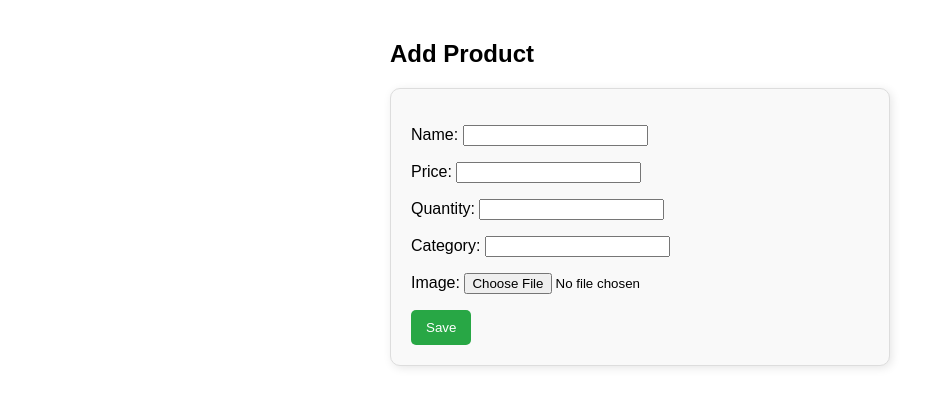
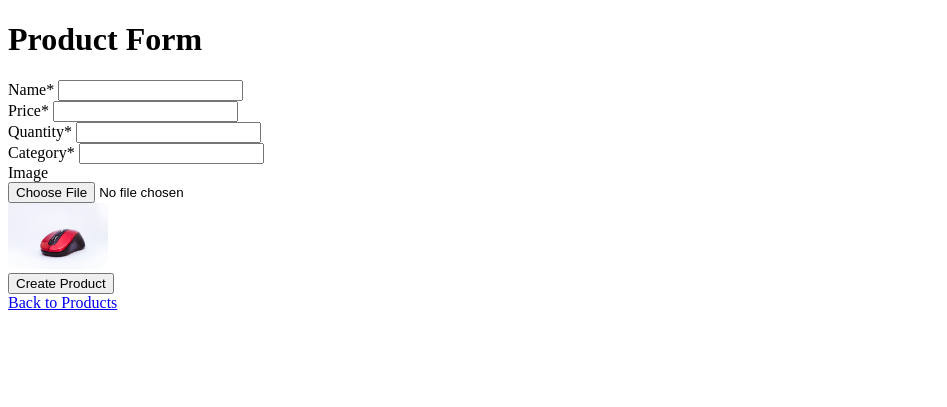
Before and after one commit to Estie-T30/E_COMMERCE_PLATFORM, a Django app: template shop/templates/shop/product_form.html in a window 1280 px wide. Shown: the top 407 px of the page, without its empty margins (0-947 px from the left). Run offline with Django 5.2, Linux system fonts and the light colour scheme; the template is opened without the code that fills it: values that come from a table or form of the project are taken from there, others are empty; data comes from the database, SQL or seed files in the repository; some libraries are stand-ins or nearby versions.

Commit message:
Third commit

```diff
--- a/Buckingham_Mall/settings.py
+++ b/Buckingham_Mall/settings.py
@@ -38,7 +38,8 @@ INSTALLED_APPS = [
     'django.contrib.sessions',
     'django.contrib.messages',
     'django.contrib.staticfiles',
-    'shop'
+    'shop',
+    'crispy_forms'
 ]
 
 MIDDLEWARE = [
@@ -126,3 +127,5 @@ MEDIA_ROOT = os.path.join(BASE_DIR, 'media/')
 # https://docs.djangoproject.com/en/5.1/ref/settings/#default-auto-field
 
 DEFAULT_AUTO_FIELD = 'django.db.models.BigAutoField'
+
+CRISPY_TEMPLATE_PACK = 'bootstrap4'
--- a/Buckingham_Mall/urls.py
+++ b/Buckingham_Mall/urls.py
@@ -18,10 +18,16 @@ from django.contrib import admin
 from django.urls import path, include
 from django.conf.urls.static import static
 from django.conf import settings
+from shop.views import product_list, product_create, product_update, product_delete, retrieve_product
+
 
 urlpatterns = [
     path('admin/', admin.site.urls),
-    path('shop/', include('shop.urls')),  # Include shop app URLs
+    path('list/', product_list, name='product-list'),
+    path('create/', product_create, name='product-create'),
+    path('update/<int:pk>/', product_update, name='product-update'),
+    path('delete/<int:pk>/', product_delete, name='product-delete'),
+    path('retrieve/<int:pk>/', retrieve_product, name='product-detail')
 ]
 
 
--- a/shop/models.py
+++ b/shop/models.py
@@ -5,6 +5,10 @@ from django.core.exceptions import ValidationError
 # Create your models here.
 
 def validate_image_size(value):
+    if not value:
+        return
+    if not hasattr(value, 'size'):
+        raise ValidationError('Invalid image file.')
     # 1MB = 1024 * 1024 bytes
     max_size = 1024 * 1024
     if value.size > max_size: raise ValidationError(f'The image size should not exceed {max_size} bytes (1MB)')
@@ -16,7 +20,7 @@ class Product(models.Model):
     price = models.DecimalField(max_digits=10, decimal_places=2)
     quantity = models.IntegerField()
     category = models.CharField(max_length=100)
-    image = models.ImageField(default="Product.jpg", upload_to="product_images/", validators = [validate_image_size], blank=True, null=True)
+    image = models.ImageField(default="product_images/Product.jpg", upload_to="product_images/", validators = [validate_image_size], blank=True, null=True)
     created_at = models.DateTimeField(auto_now_add=True)
     updated_at = models.DateTimeField(auto_now=True)
 
--- a/shop/templates/shop/product_form.html
+++ b/shop/templates/shop/product_form.html
@@ -1,45 +1,22 @@
+{% load crispy_forms_tags %}
 <!DOCTYPE html>
 <html lang="en">
 <head>
     <meta charset="UTF-8">
     <meta name="viewport" content="width=device-width, initial-scale=1.0">
-    <title>{% if form.instance.pk %}Edit{% else %}Add{% endif %} Product</title>
-    <style>
-        body {
-            font-family: Arial, sans-serif;
-            max-width: 500px;
-            margin: auto;
-            padding: 20px;
-        }
-        form {
-            padding: 20px;
-            border: 1px solid #ddd;
-            border-radius: 10px;
-            box-shadow: 2px 2px 10px rgba(0, 0, 0, 0.1);
-            background: #f9f9f9;
-        }
-        button {
-            background-color: #28a745;
-            color: white;
-            border: none;
-            padding: 10px 15px;
-            border-radius: 5px;
-            cursor: pointer;
-        }
-        button:hover {
-            background-color: #218838;
-        }
-    </style>
+    <title>Document</title>
 </head>
 <body>
-
-    <h2>{% if form.instance.pk %}Edit{% else %}Add{% endif %} Product</h2>
-
+    <h1>Product Form</h1>
     <form method="post" enctype="multipart/form-data">
         {% csrf_token %}
-        {{ form.as_p }}
-        <button type="submit">Save</button>
+        {{ form|crispy }}
+        {% if product.image %}
+        <img src="{{ product.image.url }}" alt="{{ product.name}}" width="100"><br>
+        {% endif %}
+        <button type="submit" class="btn btn-primary">Create Product</button><br>
+        <a href="{% url 'product-list' %}" class="btn btn-secondary">Back to Products</a>
+
     </form>
-
 </body>
 </html>
--- a/shop/urls.py
+++ /dev/null
@@ -1,9 +0,0 @@
-from django.urls import path
-from .views import product_list, product_create, product_update, product_delete
-
-urlpatterns = [
-    path('', product_list, name='product_list'),
-    path('create/', product_create, name='product_create'),
-    path('update/<int:pk>/', product_update, name='product_update'),
-    path('delete/<int:pk>/', product_delete, name='product_delete'),
-]
```
Also changed, not shown: shop/templates/shop/product_confirm_delete.html (+9 -1 lines), shop/templates/shop/product_detail.html (added, +24 -0 lines), shop/templates/shop/product_list.html (+5 -6 lines), shop/views.py (+11 -6 lines), media/product_images/cooker-king-zEgp30gYpKk-unsplash.jpg (added), 1 other file.
